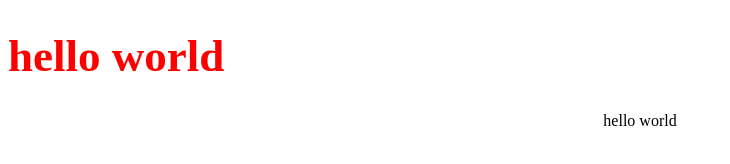
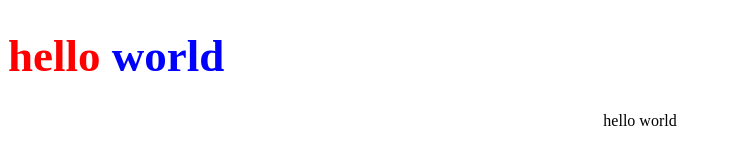
Before and after one commit to baeggoose/Sass, a plain HTML site: page 2/index.html in a window 1280 px wide. Shown: the whole page, without its empty margins (0-730 px from the left). Drawn offline with Linux system fonts and the light colour scheme.

Commit message:
2.변수 Variable_지역변수

```diff
--- a/2/index.html
+++ b/2/index.html
@@ -4,7 +4,7 @@
     <link rel="stylesheet" href="style.css" />
   </head>
   <body>
-    <h1>hello world</h1>
+    <h1>hello <span>world</span></h1>
     <p>hello world</p>
   </body>
 </html>
--- a/2/style.scss
+++ b/2/style.scss
@@ -11,6 +11,10 @@ h1 {
   color: $bgColor;
   // font-size: $font-h1;
   font-size: map-get($font-sizes, "myh1");
+  $spanColor: blue; //지역변수
+  span {
+    color: $spanColor;
+  }
 }
 p {
   text-align: nth($valid-sides, -2);
```
Also changed, not shown: 2/style.css, 1 other file.
